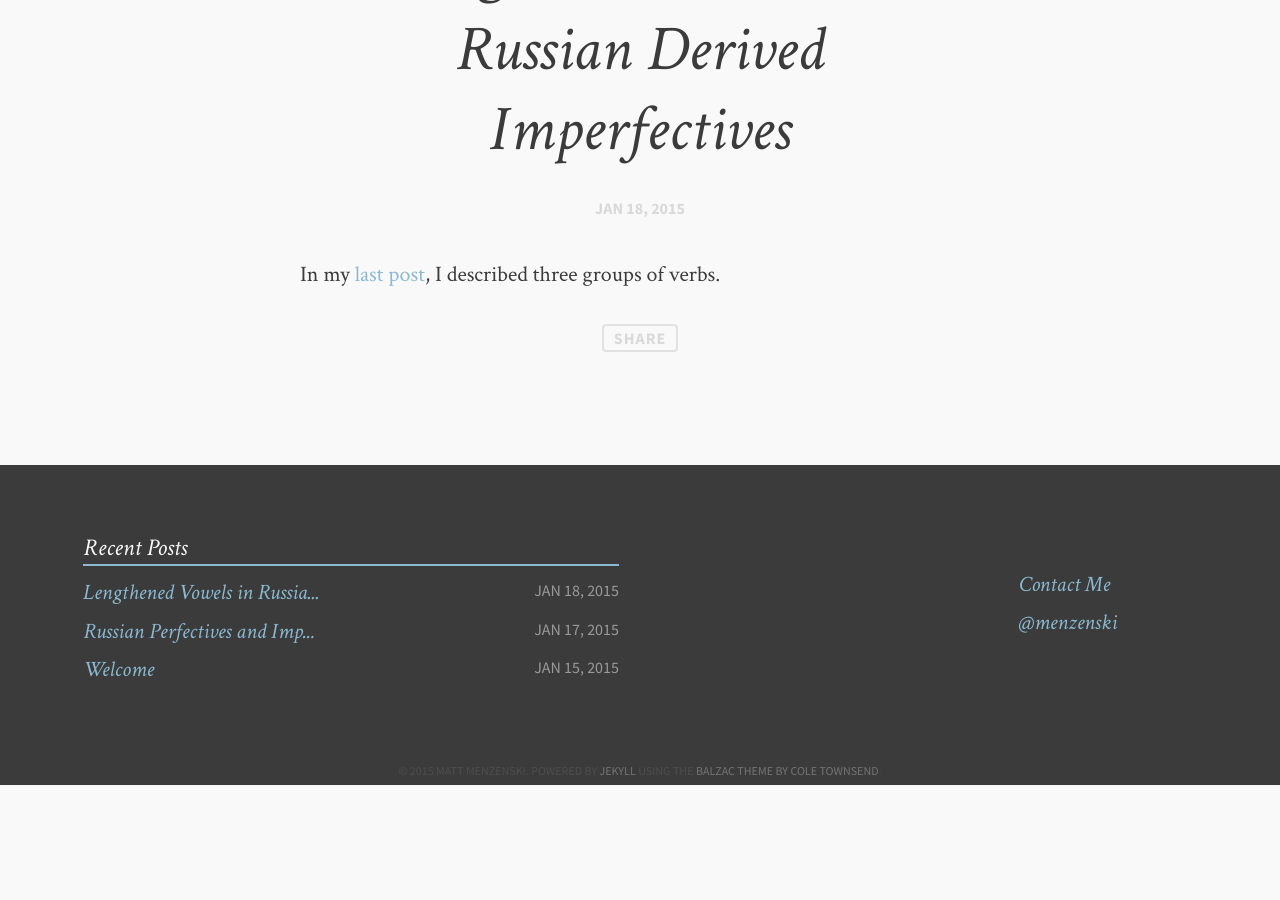
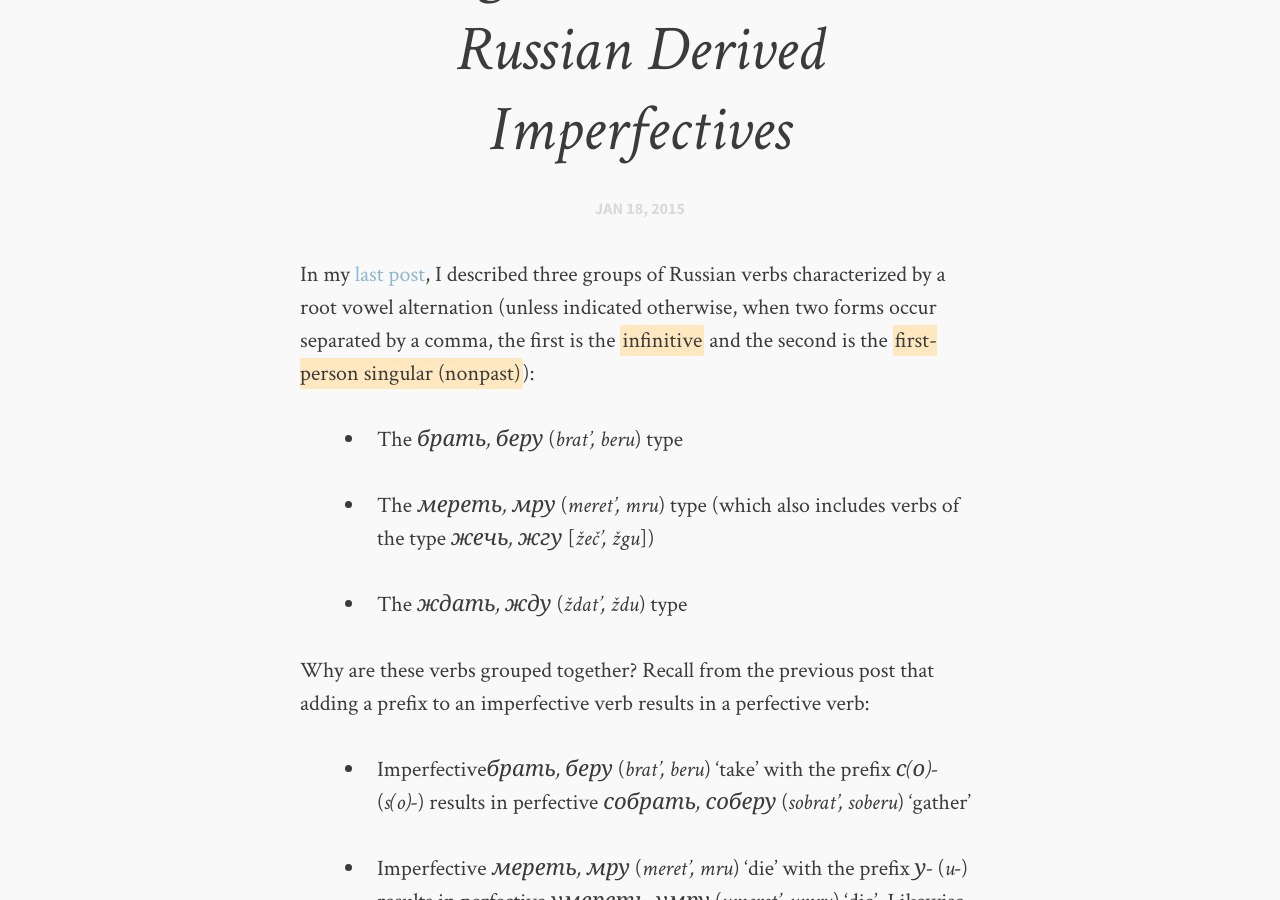
Before and after one commit to menzenski/menzenski.github.io, a Jekyll site: the page built from _posts/2015-01-18-Lengthened-Grade-Imperfectives.md, in a window 1280 px wide and 900 px high, scrolled down 953 px. Built offline with Jekyll 4.4.1, drawn with Linux system fonts in a browser that asks for light colours; comment, search, counter and statistics services are not loaded; before the commit the page ends 1738 px from its top, so only the background shows below that; some of the changed text lies outside the part shown.

Commit message:
added more to post

```diff
--- a/_posts/2015-01-18-Lengthened-Grade-Imperfectives.md
+++ b/_posts/2015-01-18-Lengthened-Grade-Imperfectives.md
@@ -4,10 +4,56 @@
 description: ""
 categories: [blog, Balto-Slavic Iteratives, Slavic, aspect]
 date: 2015-01-18
+comments: true
 image:
         feature: soft-trees.jpg
 ---
 
-In my [last post][lastp], I described three groups of verbs.
+In my [last post][lastp], I described three groups of Russian verbs
+characterized by a root vowel alternation (unless indicated otherwise,
+when two forms occur separated by a comma, the first is the *infinitive* and the second is the
+*first-person singular (nonpast)*):
+
+* The <span class="russ">брать, беру</span> (<span
+  class="trans">brat', beru</span>) type
+
+* The <span class="russ">мереть, мру</span> (<span
+  class="trans">meret', mru</span>) type (which also includes verbs of
+  the type <span class="russ">жечь, жгу</span> [<span
+  class="trans">žeč', žgu</span>])
+
+* The <span class="russ">ждать, жду</span> (<span
+  class="trans">ždat', ždu</span>) type
+
+Why are these verbs grouped together? Recall from the previous post
+that adding a prefix to an imperfective verb results in a perfective
+verb:
+
+* Imperfective<span class="russ">брать, беру</span> (<span
+  class="trans">brat', beru</span>) 'take' with the prefix <span class="russ">с(о)-</span> (<span
+  class="trans">s(o)-</span>) results in perfective <span class="russ">собрать, соберу</span> (<span
+  class="trans">sobrat', soberu</span>) 'gather'
+
+* Imperfective <span class="russ">мереть, мру</span> (<span
+  class="trans">meret', mru</span>) 'die' with the prefix <span
+  class="russ">у-</span> (<span class="trans">u-</span>) results in
+  perfective <span class="russ">умереть, умру</span> (<span
+  class="trans">umeret', umru</span>) 'die'. Likewise, imperfective <span class="russ">жечь, жгу</span> (<span
+  class="trans">žeč', žgu</span>) with the prefix <span
+  class="russ">за-</span> (<span class="trans">za-</span>) results in perfective <span class="russ">зажечь, зажгу</span> (<span
+  class="trans">zažeč', zažgu</span>) 'ignite, set alight'
+
+* Imperfective <span class="russ">ждать, жду</span> (<span
+  class="trans">ždu</span>) 'wait' with the prefix <span
+  class="russ">под(о)-</span> (<span class="trans">о-</span>)
+  results in perfective <span class="russ">ождать, ожду</span> (<span
+  class="trans">oždat', oždu</span>) 'expect, anticipate'
+
+Two of these groups of verbs feature some kind of vowel alternation
+between the infinitive and the conjugated nonpast forms, while one
+does not, but all three participate in a vowel alternation in their
+*derived imperfective formation*.
 
 [lastp]: {{ site.canonical }}/blog/balto-slavic%20iteratives/slavic/aspect/Lengthened-Vowels-in-Slavic-Verbs/
+
+<span class="russ"></span> (<span class="trans"></span>)
```
